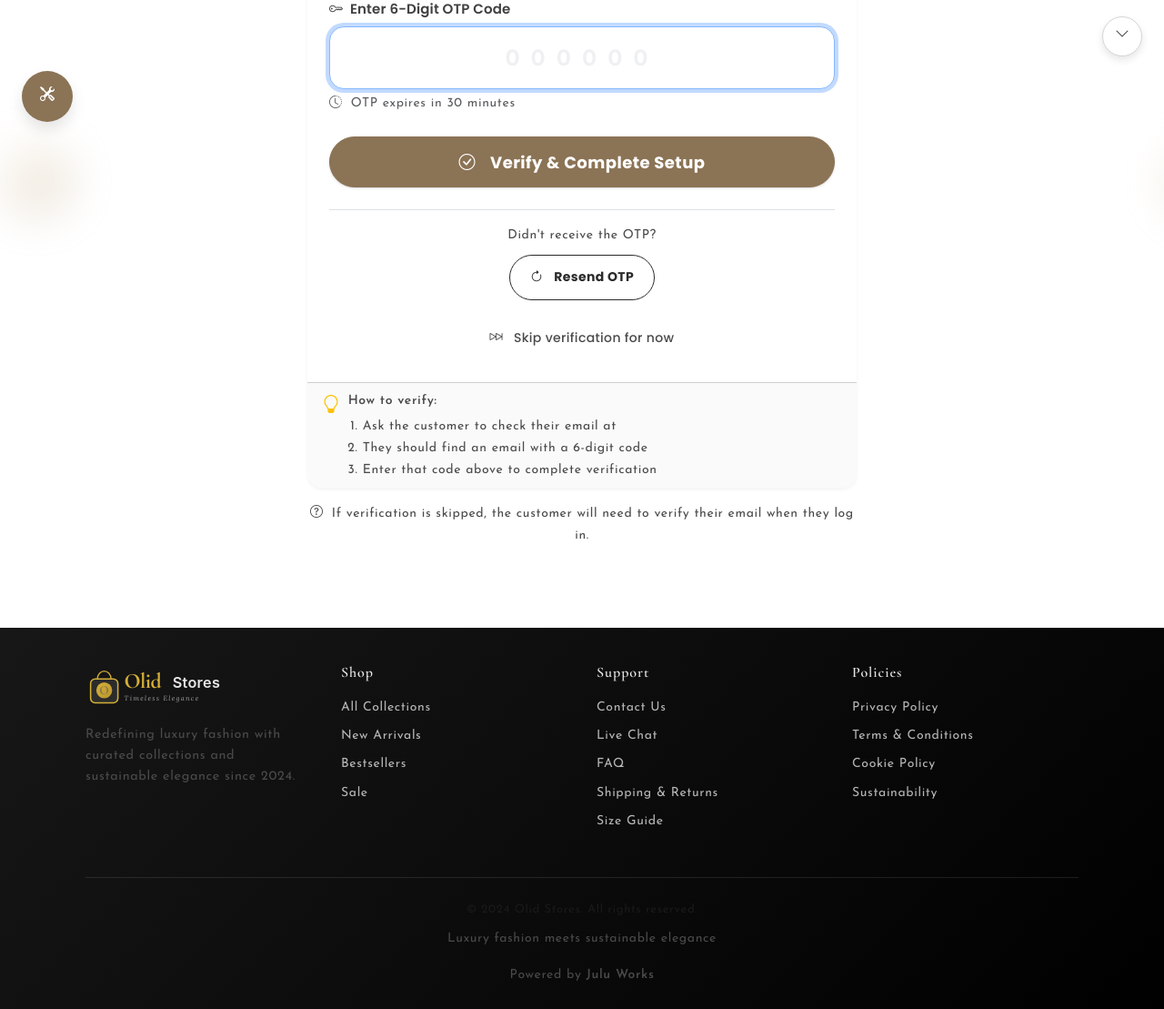
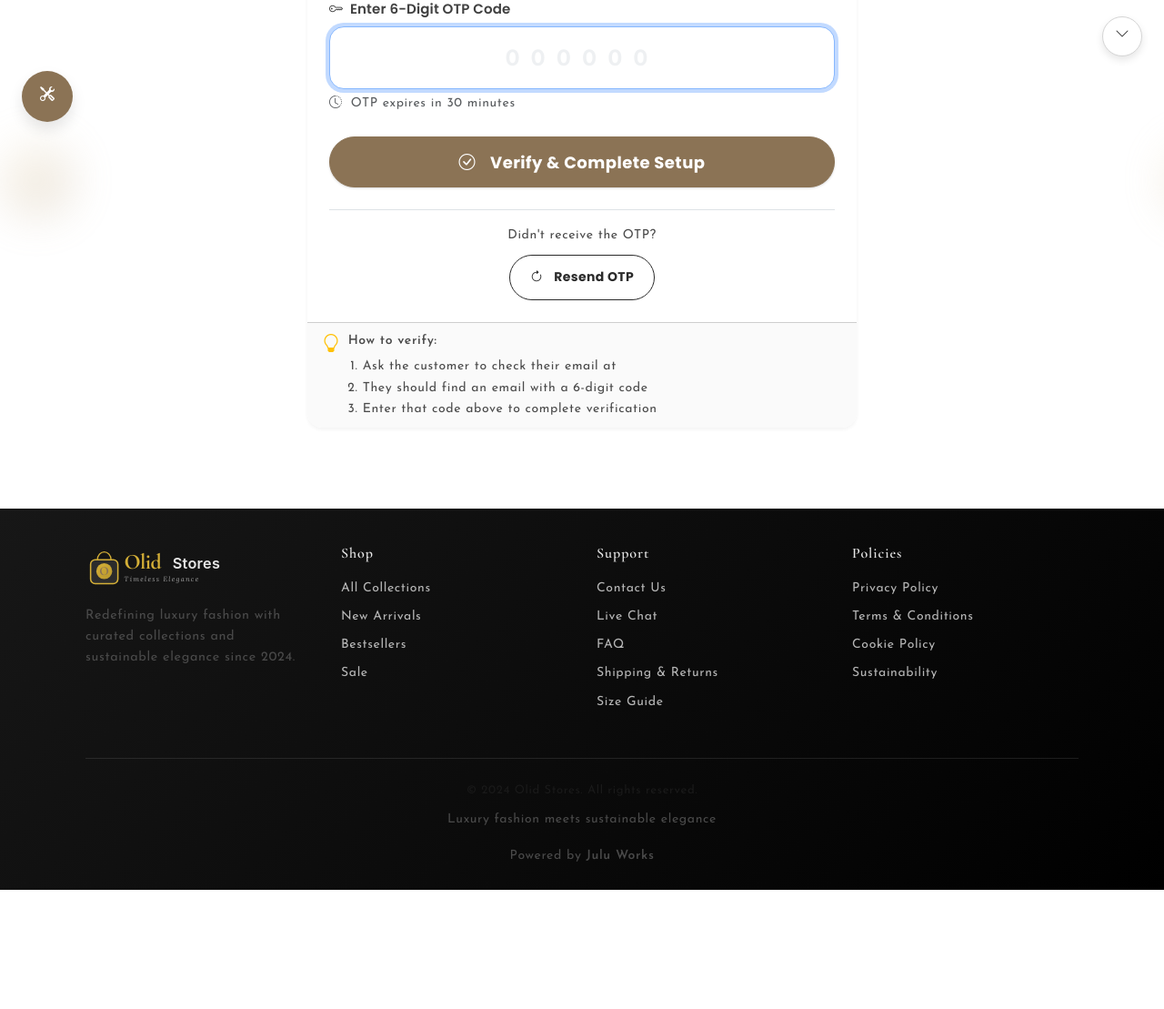
Before and after one commit to Deejulu/OlidStores, a Django app: template templates/admin_dashboard/customers/verify_otp.html in a window 1280 px wide. Shown: the part 642-1751 px from the top of the page at 91% size. After the commit the page ends 1620 px from the top, so only its background shows below. Run offline with Django 5.2, Linux system fonts and the light colour scheme; the template is opened without the code that fills it, so the values that code supplies are empty; some libraries are stand-ins or nearby versions; some web fonts are replaced.

Commit message:
feat: Remove skip verification option from admin OTP flow

```diff
--- a/templates/admin_dashboard/customers/verify_otp.html
+++ b/templates/admin_dashboard/customers/verify_otp.html
@@ -91,17 +91,7 @@
                         </form>
                     </div>
 
-                    <!-- Skip Option -->
-                    <div class="text-center mt-3">
-                        <button
-                            type="button"
-                            class="btn btn-link btn-sm text-muted"
-                            data-bs-toggle="modal"
-                            data-bs-target="#skipModal"
-                        >
-                            <i class="bi bi-skip-forward me-1"></i> Skip verification for now
-                        </button>
-                    </div>
+
                 </div>
 
                 <!-- Instructions Footer -->
@@ -120,49 +110,12 @@
                 </div>
             </div>
 
-            <!-- Help Text -->
-            <div class="mt-3 text-center">
-                <p class="text-muted small mb-0">
-                    <i class="bi bi-question-circle me-1"></i>
-                    If verification is skipped, the customer will need to verify their email when they log in.
-                </p>
-            </div>
+
         </div>
     </div>
 </div>
 
-<!-- Skip Confirmation Modal -->
-<div class="modal fade" id="skipModal" tabindex="-1" aria-labelledby="skipModalLabel" aria-hidden="true">
-    <div class="modal-dialog modal-dialog-centered">
-        <div class="modal-content">
-            <div class="modal-header border-0">
-                <h5 class="modal-title" id="skipModalLabel">
-                    <i class="bi bi-exclamation-triangle text-warning me-2"></i> Skip Verification?
-                </h5>
-                <button type="button" class="btn-close" data-bs-dismiss="modal" aria-label="Close"></button>
-            </div>
-            <div class="modal-body">
-                <p class="mb-3">Are you sure you want to skip email verification?</p>
-                <div class="alert alert-warning border-0 small mb-0">
-                    <i class="bi bi-info-circle me-1"></i>
-                    <strong>Note:</strong> The customer will be marked as unverified and will need to verify their email when they first log in. They won't have full access until verification is complete.
-                </div>
-            </div>
-            <div class="modal-footer border-0">
-                <button type="button" class="btn btn-secondary" data-bs-dismiss="modal">
-                    Cancel
-                </button>
-                <form method="post" class="d-inline">
-                    {% csrf_token %}
-                    <input type="hidden" name="action" value="skip">
-                    <button type="submit" class="btn btn-warning">
-                        <i class="bi bi-skip-forward me-1"></i> Skip Verification
-                    </button>
-                </form>
-            </div>
-        </div>
-    </div>
-</div>
+
 
 <style>
 /* OTP Input Styling */
```
Also changed, not shown: admin_dashboard/views.py (+0 -11 lines).
